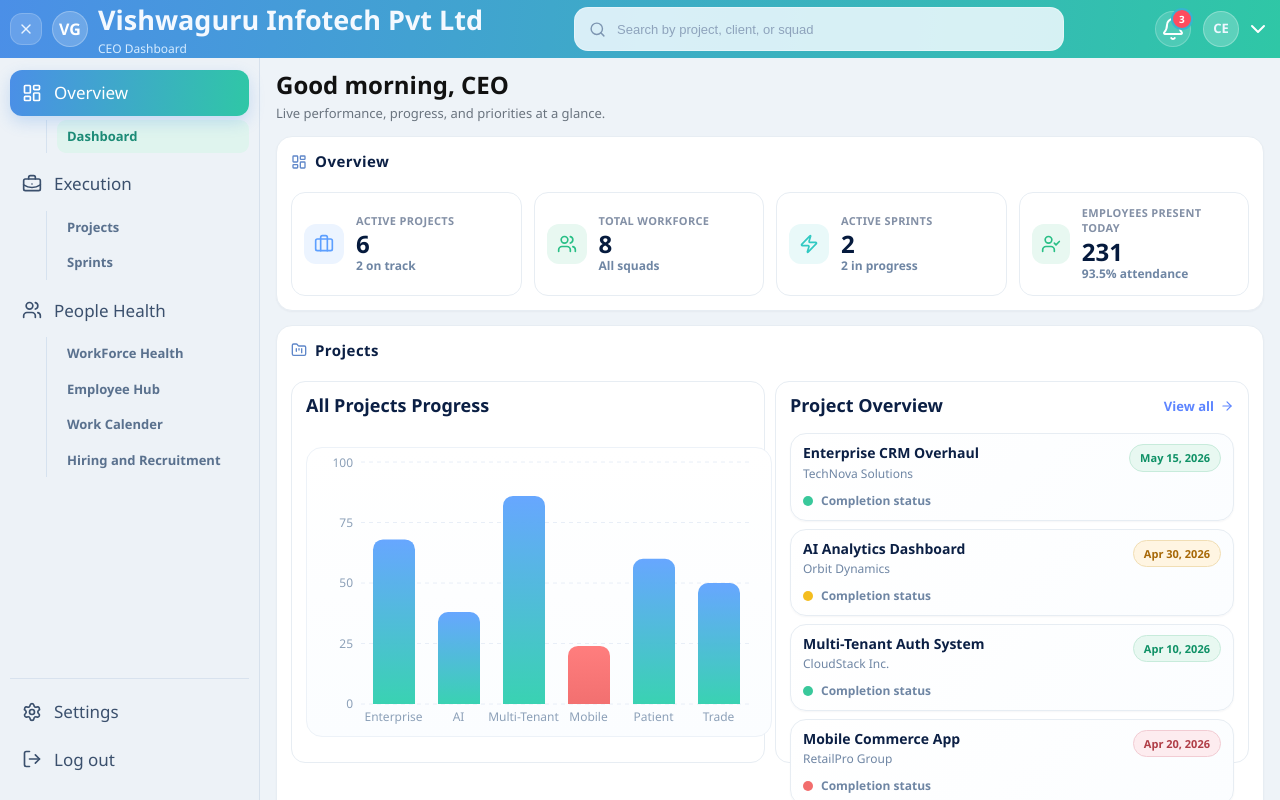
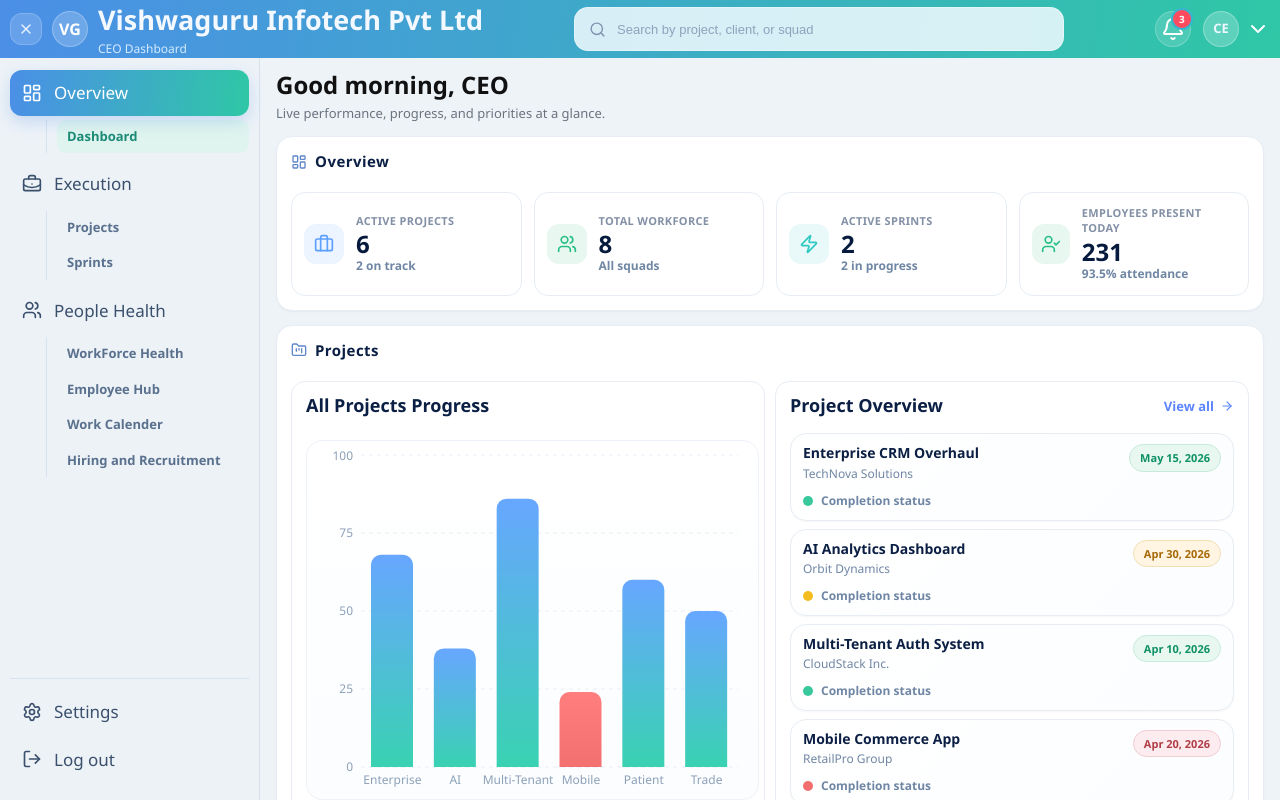
Before and after one commit to Tanu123T/CEODashboard, a React (Vite) app in the folder ceodashboard/: page / in a window 1280 px wide. Built offline with nearby package versions, Linux system fonts and the light colour scheme.

Commit message:
alignment fixed

```diff
--- a/ceodashboard/src/components/Home/Home.css
+++ b/ceodashboard/src/components/Home/Home.css
@@ -18,11 +18,10 @@
     border-radius: 16px;
     padding: 14px;
     box-shadow: 0 1px 2px rgba(15, 31, 61, 0.04);
+    max-height: fit-content;
 }
 
-.dashboard-section-projects {
-    overflow: hidden;
-}
+
 
 .section-head {
     display: flex;
@@ -231,17 +230,18 @@
 }
 
 .chart-wrap {
-    width: 100%;
+    width: 97%;
+    height:100%;
 }
 
 .chart-wrap-tall {
-    height: 215px;
+    height: 255px;
 }
 
 .workforce-insights-grid {
     display: grid;
     grid-template-columns: repeat(2, minmax(0, 1fr));
-    gap: 12px;
+    gap: 14px;
 }
 
 .project-section-grid {
@@ -328,7 +328,7 @@
 }
 
 .project-chart-only {
-    height: 280px;
+    height: 350px;
 }
 
 .project-visual-footer {
@@ -760,13 +760,15 @@
     display: grid;
     grid-template-columns: repeat(3, minmax(0, 1fr));
     align-items: start;
-    gap: 12px;
+    margin-top: 12px;
+    gap: 14px;
+    margin-bottom: 12px;
 }
 
 .project-section-grid > .panel,
 .workforce-insights-grid > .panel,
 .info-grid > .panel {
-    height: 80%;
+    height: 93%;
 }
 
 .header-with-icon {
```
